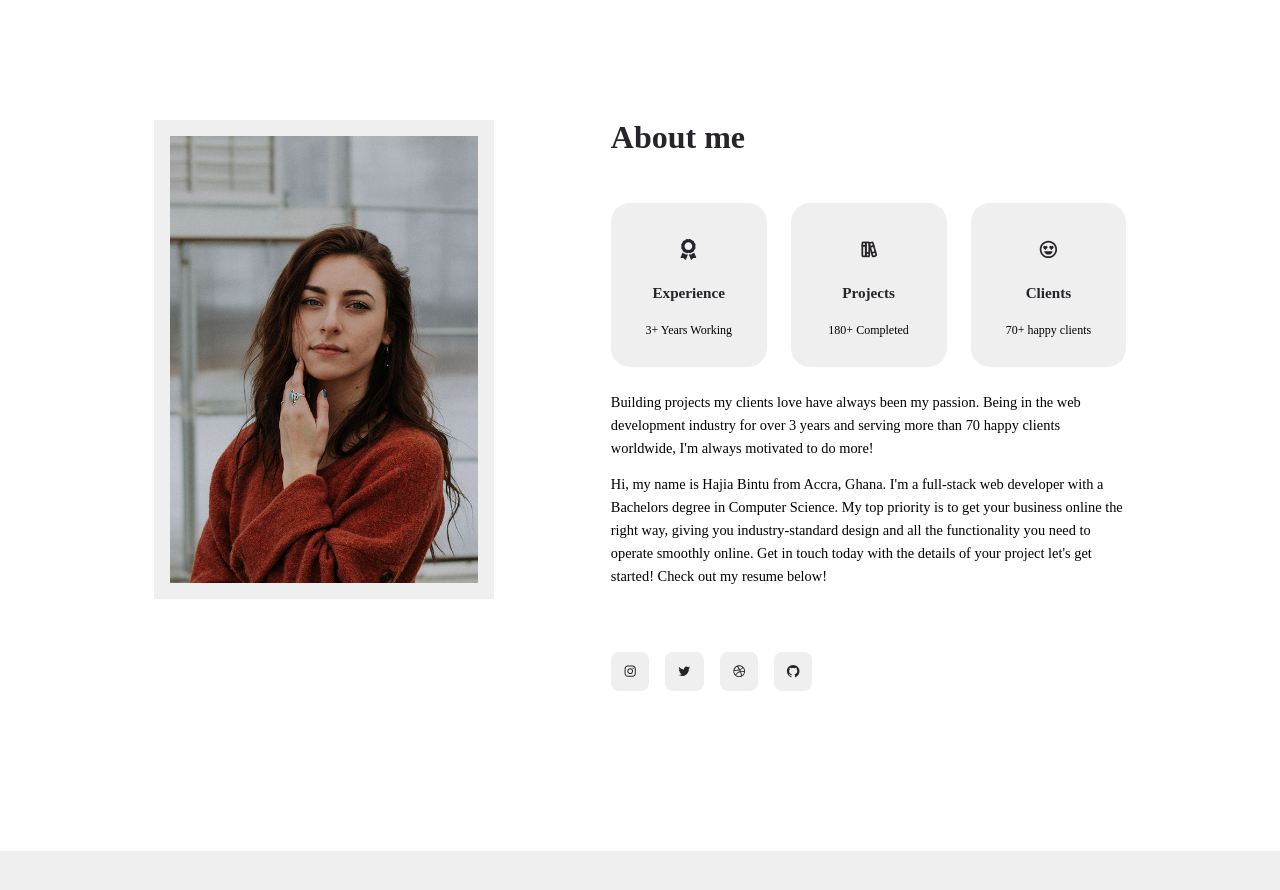
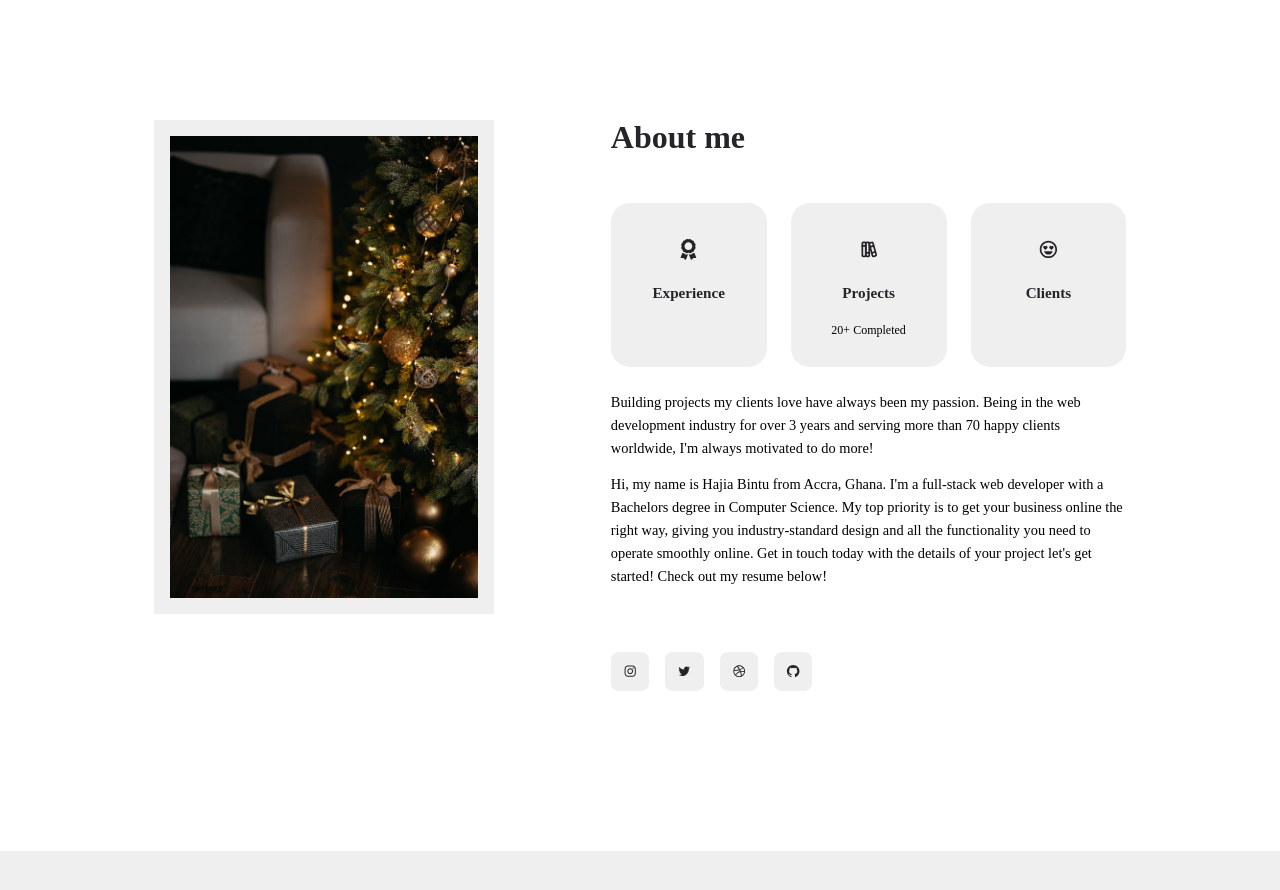
Before and after one commit to gyflsakfn/mins-web, a React (Create React App) app: page / in a window 1280 px wide. Shown: the part 840-1730 px from the top of the page. Built offline with nearby package versions, Linux system fonts and the light colour scheme; no server answers; a web font is replaced by a local one.

Commit message:
Fix: warnings 수정 완료

```diff
--- a/src/section/about/About.jsx
+++ b/src/section/about/About.jsx
@@ -1,5 +1,5 @@
 import './about.css'
-import AboutImage from '../../assets/images/about.jpg'
+import AboutProfile from '../../assets/images/aboutProfile.jpg'
 import Card from '../../component/Card'
 import cardData from './cardData'
 import contectData from './contectData'
@@ -10,7 +10,7 @@ const About = () => {
       <div className="container about__container">
         <div className="about__left">
           <div className="about__portrait">
-            <img src={AboutImage} alt="About Image" />
+            <img src={AboutProfile} alt="About Image" />
           </div>
         </div>
         <div className="about__right">
--- a/src/section/about/cardData.js
+++ b/src/section/about/cardData.js
@@ -3,13 +3,13 @@ import { TbBooks } from "react-icons/tb";
 import { BiHappyHeartEyes } from "react-icons/bi";
 
 const cardData = [
-  { id: 1, icon: <FaAward />, title: "Experience", desc: "3+ Years Working" },
-  { id: 2, icon: <TbBooks />, title: "Projects", desc: "180+ Completed" },
+  { id: 1, icon: <FaAward />, title: "Experience", desc: "" },
+  { id: 2, icon: <TbBooks />, title: "Projects", desc: "20+ Completed" },
   {
     id: 3,
     icon: <BiHappyHeartEyes />,
     title: "Clients",
-    desc: "70+ happy clients",
+    desc: "",
   },
 ];
 
```
Also changed, not shown: src/assets/images/about.jpg (deleted), src/assets/images/aboutProfile.jpg (added).
